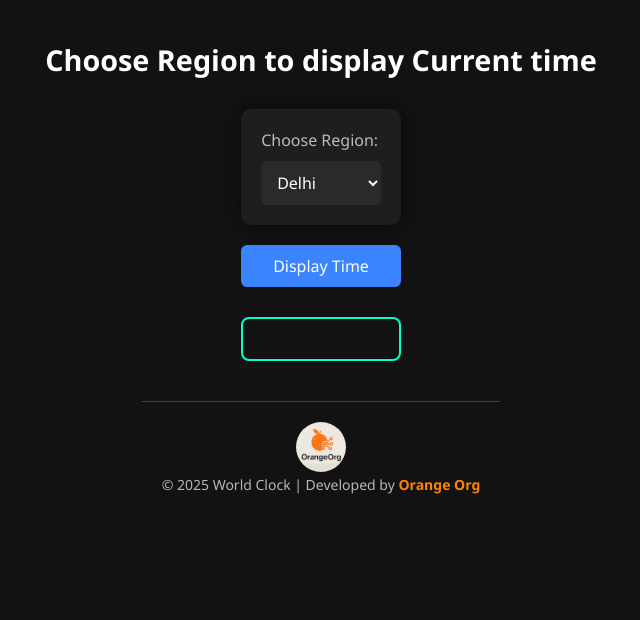
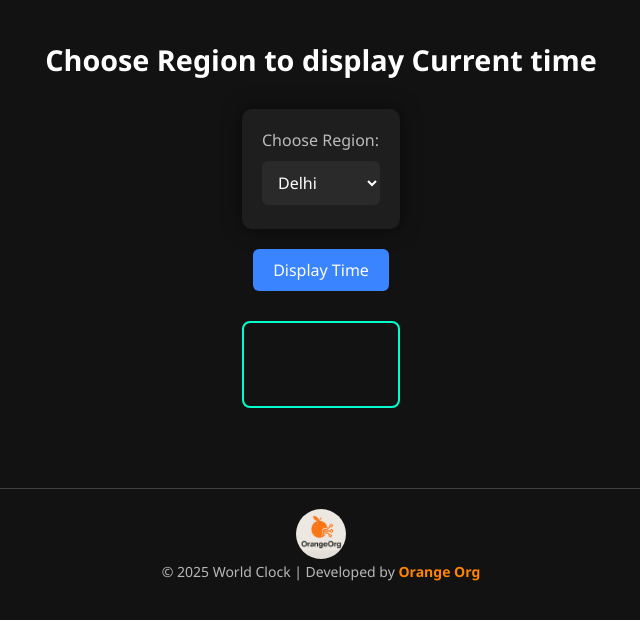
Before and after one commit to Sutirtho9/World-Clock, a plain HTML site: page index.html in a window 1280 px wide. Shown: the whole page, without its empty margins (319-959 px from the left). Drawn offline with Linux system fonts and the light colour scheme.

Commit message:
UI changes

```diff
--- a/index.html
+++ b/index.html
@@ -14,7 +14,7 @@
             <div class="form-cont">
                 <label for="regionList">Choose Region:</label>
                 <select id="regionList" name="regionList">
-                    <option value="Delhi">Delhi</option>
+                    <option value="Delhi" selected>Delhi</option>
                     <option value="London">London</option>
                     <option value="Tokyo">Tokyo</option>
                     <option value="New York">New York</option>
@@ -34,7 +34,7 @@
                 <button id="disp-btn">Display Time</button>
             </div>
 
-            <div id="time-cont"></div>
+            <div id="time-cont">&nbsp;</div>
         </main>
     <footer class="footer">
         <img src="Images/Logo.png" alt="Dev Logo" class="logo">
--- a/style.css
+++ b/style.css
@@ -1,4 +1,4 @@
-/* Reset and base styles */
+
 * {
   margin: 0;
   padding: 0;
@@ -31,8 +31,9 @@ header h1 {
   border-radius: 10px;
   box-shadow: 0 0 20px rgba(0, 0, 0, 0.5);
   margin-bottom: 20px;
+  height: 120px;
   width: 100%;
-  max-width: 400px;
+  overflow: auto;
 }
 
 label {
@@ -53,13 +54,16 @@ select {
   outline: none;
 }
 
-/* Button styling */
+
 .btn-cont {
   margin-bottom: 30px;
+  display: flex;
+  justify-content: center;
+  align-items: center;
 }
 
 #disp-btn {
-  padding: 10px 32px;
+  padding: 10px 20px;
   font-size: 1rem;
   color: #ffffff;
   background-color: #3a84ff;
@@ -73,18 +77,26 @@ select {
   background-color: #296edc;
 }
 
-/* Clock container */
+
 #time-cont {
   font-size: 2rem;
-  margin-top: 20px;
+  margin-top: 0px;
   text-align: center;
   padding: 20px;
   color: #00ffcc;
   border: 2px solid #00ffcc;
   border-radius: 8px;
+  min-height: 48px;
+  display: flex;
+  justify-content: center;
+  align-items: center;
 }
 
-/* Responsive tweaks */
+main{
+  padding-bottom: 40px;
+}
+
+
 @media (max-width: 480px) {
   .form-cont {
     padding: 15px;
@@ -102,6 +114,7 @@ select {
     border-top: 1px solid rgba(255, 255, 255, 0.2);
     margin-top: 40px;
     font-family: 'Roboto', sans-serif;
+    width: 100%   ;
 }
 .dev-name {
     color: rgb(255, 132, 0);
```
